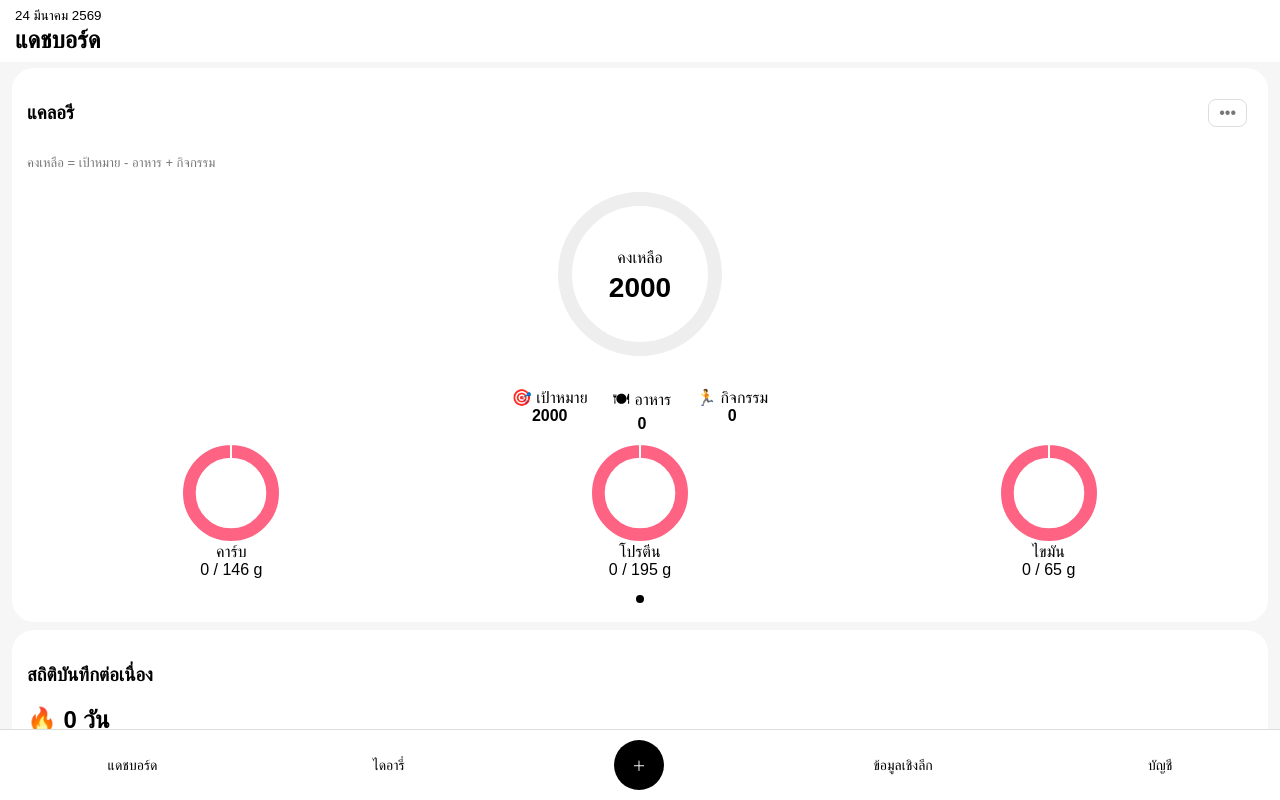
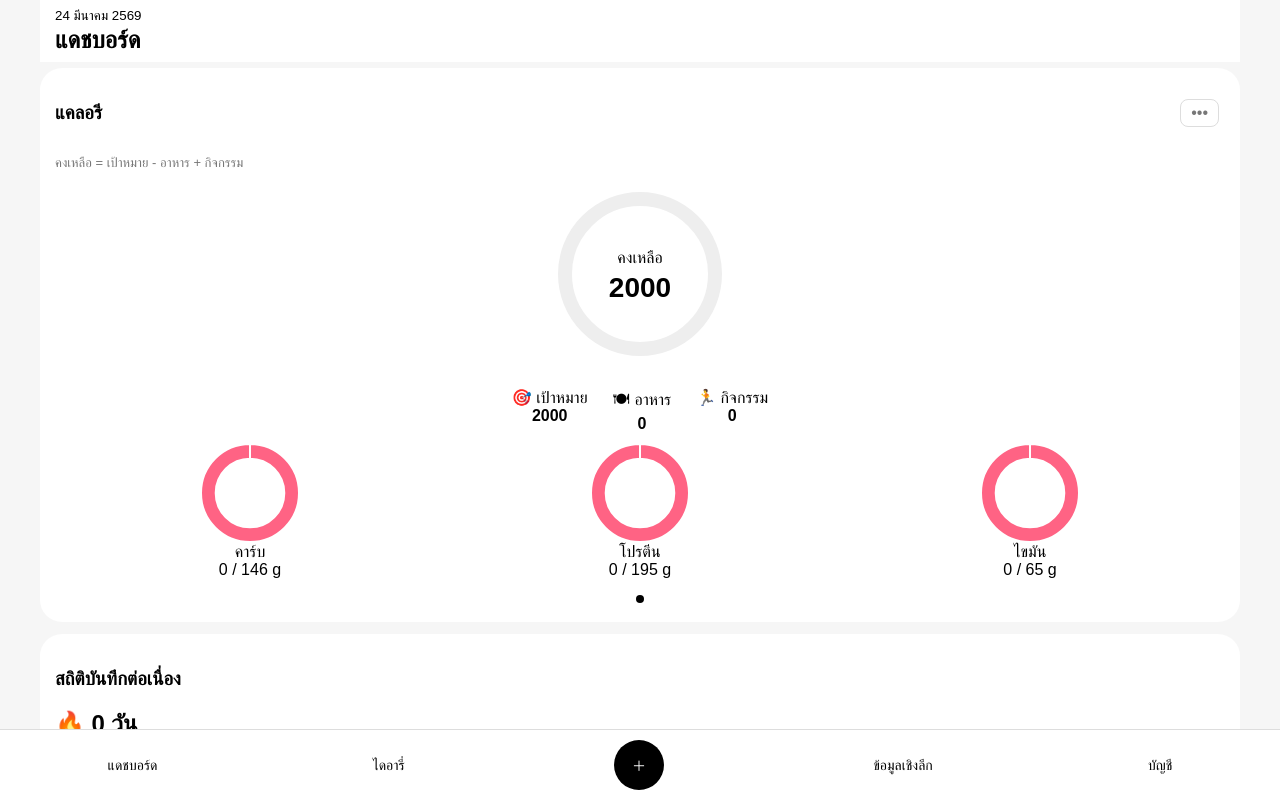
Before and after one commit to attasanau-collab/attasan, a website: page index.html in a window 1280 px wide. Shown: the top 800 px of the page. Drawn offline with nearby package versions, Linux system fonts and the light colour scheme.

Commit message:
Update style.css

```diff
--- a/style.css
+++ b/style.css
@@ -1281,7 +1281,8 @@ main{
 }
 
 #page4{
-  margin-top:-75px;
+  padding-bottom:100px; /* กัน navbar */
+  transform: translateY(-75px); /* ⭐ ดันขึ้น */
 }
 
 .diary-header{
@@ -1405,3 +1406,41 @@ main:has(#page3.active){
   display:flex;
   justify-content:center;
 }
+
+/* ===== DESKTOP FIX ของจริง ===== */
+@media (min-width: 1024px){
+
+  /* ไม่แตะ body แล้ว */
+
+  main{
+    width:100%;
+    max-width:1200px;   /* ⭐ เต็มจอแบบพอดี */
+    margin:0 auto;      /* ⭐ กลางจริง */
+  }
+
+  .top{
+    max-width:1200px;
+    margin:0 auto;
+  }
+
+  /* การ์ดให้เต็มขึ้น */
+  .card{
+    margin:12px 0;
+  }
+
+}
+
+/* ===== FIX page3 + page4 ให้เหมือนหน้าอื่น ===== */
+@media (min-width: 1024px){
+
+  /* ครอบทุกหน้า */
+  #dashboard,
+  #diary,
+  #page3,
+  #page4{
+    width:100%;
+    max-width:1200px;
+    margin:0 auto;
+  }
+
+}
```
